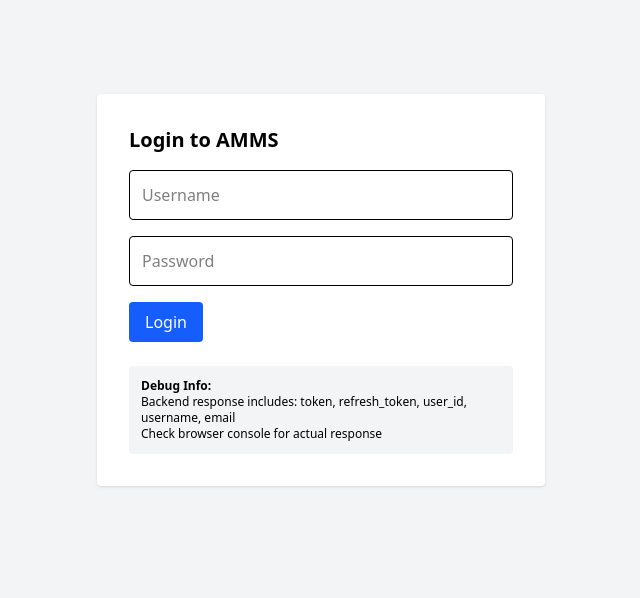
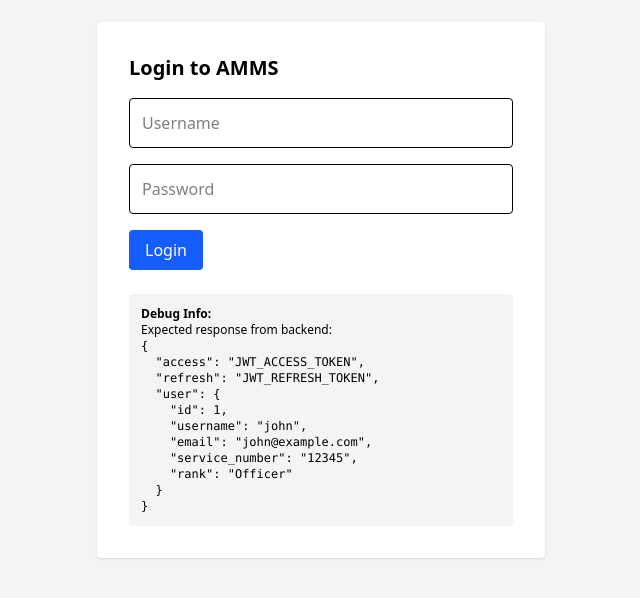
Before and after one commit to EZENGESH/amms-arms-management, a React (Vite) app in the folder frontend/: page /login in a window 1280 px wide. Shown: the part 110-708 px from the top of the page, without its empty margins (319-959 px from the left). Built offline with nearby package versions, Linux system fonts and the light colour scheme.

Commit message:
feat: update login response handling to match Django SimpleJWT format and improve error messaging

```diff
--- a/frontend/src/pages/Login.jsx
+++ b/frontend/src/pages/Login.jsx
@@ -23,28 +23,30 @@ export default function Login() {
     try {
       const response = await loginUser(credentials);
 
-      // ✅ Check for your actual response format
-      if (!response?.token || !response?.refresh_token) {
-        throw new Error('Invalid server response. Login failed.');
+      // Debugging
+      console.log("Login response:", response);
+
+      // ✅ Match Django SimpleJWT format
+      if (!response?.access || !response?.refresh) {
+        throw new Error("Invalid server response. Login failed.");
       }
 
-      console.log('Login response:', response); // Debugging
-
-      // ✅ Adapted to your backend’s fields
       const authData = {
-        token: response.token,
-        refresh_token: response.refresh_token,
-        user_id: response.user_id,
-        username: response.username,
-        email: response.email,
+        token: response.access,               // Access token (short-lived)
+        refresh_token: response.refresh,      // Refresh token
+        user_id: response?.user?.id,          // User object comes from serializer
+        username: response?.user?.username,
+        email: response?.user?.email,
+        service_number: response?.user?.service_number,
+        rank: response?.user?.rank,
       };
 
-      // Store in context
+      // Save in context
       login(authData);
 
     } catch (err) {
-      console.error('Login error:', err);
-      setError(err.message || 'An unexpected error occurred.');
+      console.error("Login error:", err);
+      setError(err.message || "An unexpected error occurred.");
     } finally {
       setIsLoading(false);
     }
@@ -82,15 +84,25 @@ export default function Login() {
           disabled={isLoading}
           className="w-full"
         >
-          {isLoading ? 'Logging in...' : 'Login'}
+          {isLoading ? "Logging in..." : "Login"}
         </Button>
       </form>
 
       {/* Debug info */}
       <div className="mt-6 p-3 bg-gray-100 rounded text-xs">
         <p className="font-semibold">Debug Info:</p>
-        <p>Backend response includes: token, refresh_token, user_id, username, email</p>
-        <p>Check browser console for actual response</p>
+        <p>Expected response from backend:</p>
+        <pre>{`{
+  "access": "JWT_ACCESS_TOKEN",
+  "refresh": "JWT_REFRESH_TOKEN",
+  "user": {
+    "id": 1,
+    "username": "john",
+    "email": "john@example.com",
+    "service_number": "12345",
+    "rank": "Officer"
+  }
+}`}</pre>
       </div>
     </AuthLayout>
   );
```
